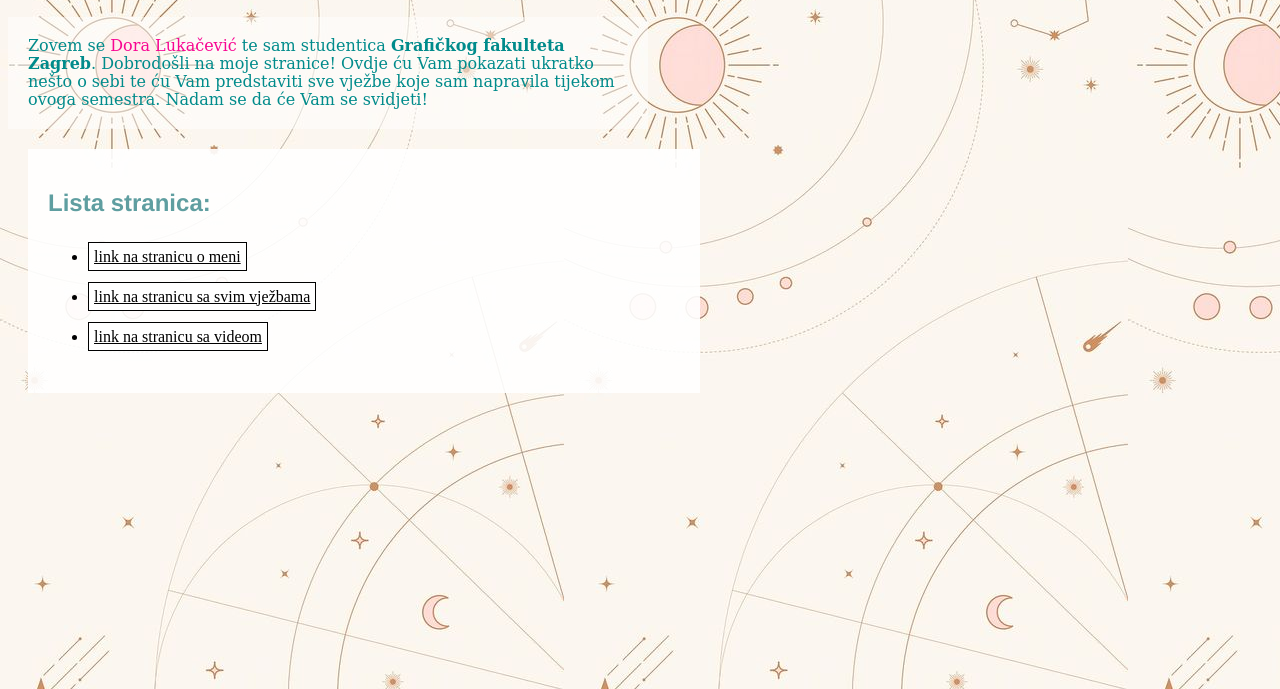
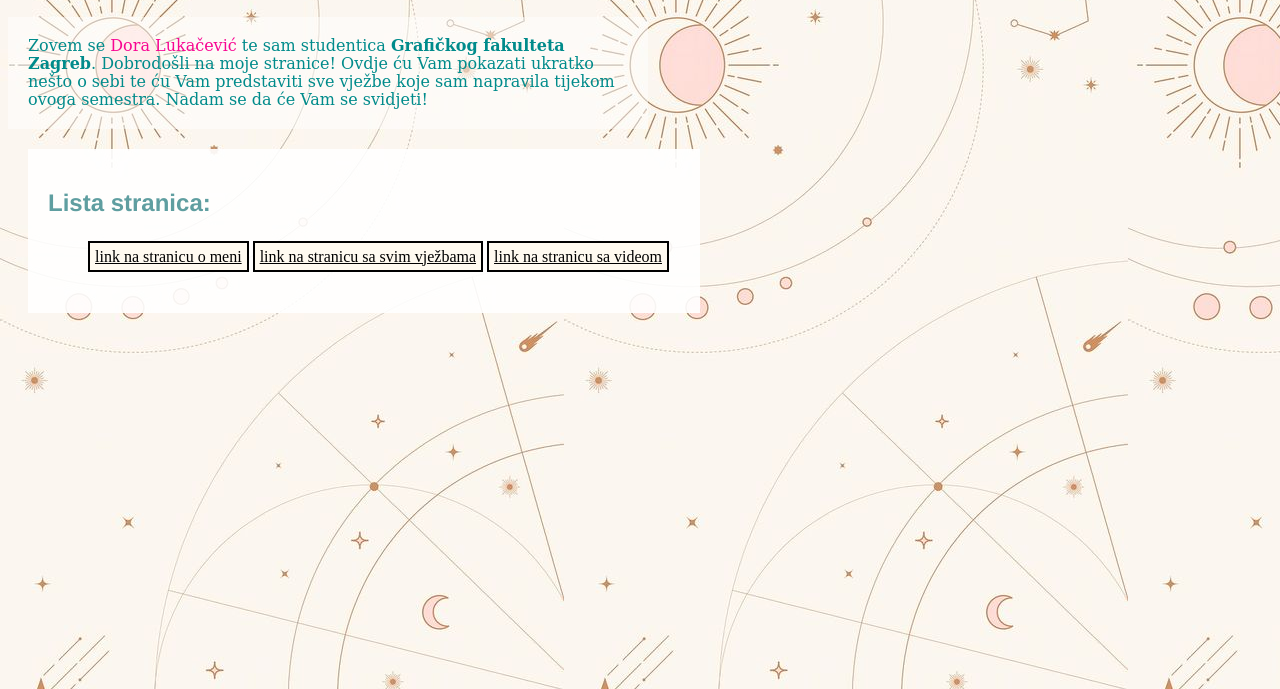
Before and after one commit to doralukacevic/DoraLukacevic, a plain HTML site: page index.html in a window 1280 px wide. Shown: the part 111-800 px from the top of the page. Drawn offline with Linux system fonts and the light colour scheme.

Commit message:
Add files via upload

```diff
--- a/stil.css
+++ b/stil.css
@@ -32,10 +32,12 @@ span {color: rgba(248,6,146,1.00);}
 
 a:link {
 	color:black;
-	background-color: white;
+	background-color: floralwhite;
 	padding: 5px;
 	line-height: 40px;
-	border: 1px solid #000000;
+	border: 2px solid #000000;
+}
+nav ul li {display: inline;
 }
 a:hover{
 	background-color: lightpink;
```
